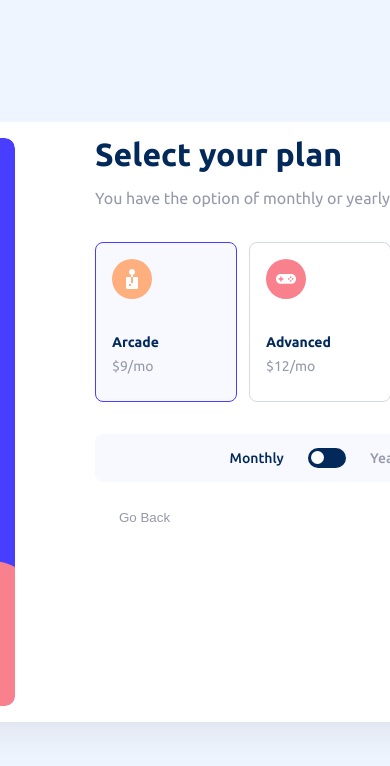
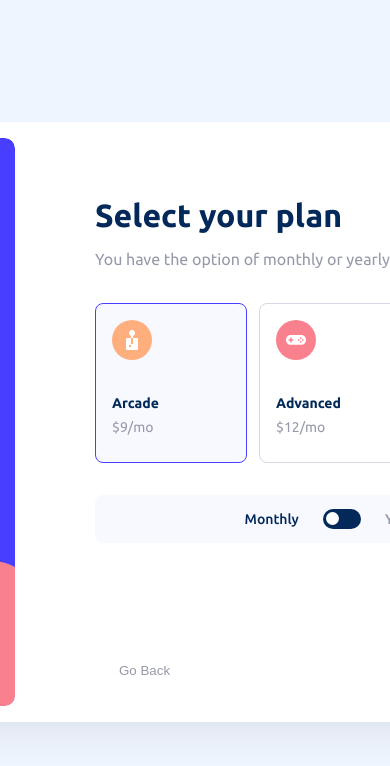
Before and after one commit to Quaye-David/multi-step-form, an Angular app: page /multi-step/step2 in a window 390 px wide. Shown: the top 766 px of the page. Built offline with nearby package versions, Linux system fonts and the light colour scheme.

Commit message:
refactor: update component styles for improved layout and responsiveness

```diff
--- a/src/app/components/step1/step1.component.css
+++ b/src/app/components/step1/step1.component.css
@@ -1,4 +1,5 @@
 .personal-info {
+  max-width: 480px;
   min-height: 100%;
   display: grid;
   grid-template-rows: 1fr auto;
@@ -6,12 +7,10 @@
 }
 
 .personal-info__container {
-  max-width: 554px;
   margin: 0 auto;
   width: 100%;
-  display: flex;
-  flex-direction: column;
-  gap: 1.5rem;
+  align-content: center;
+
 }
 
 .personal-info__title {
--- a/src/app/components/step2/step2.component.css
+++ b/src/app/components/step2/step2.component.css
@@ -1,6 +1,15 @@
 .plan-selection {
-  max-width: 450px;
-  max-height: 348px;
+  max-width: 480px;
+  min-height: 100%;
+  display: grid;
+  grid-template-rows: 1fr auto;
+  gap: 2rem;
+}
+
+.plan-selection__container {
+  margin: 0 auto;
+  width: 100%;
+  align-content: center;
 }
 
 .plan-selection__title {
--- a/src/app/components/step2/step2.component.html
+++ b/src/app/components/step2/step2.component.html
@@ -1,5 +1,6 @@
 <!-- step2.component.html -->
 <div class="plan-selection">
+  <div class="plan-selection__container">
   <span class="plan-selection__title">Select your plan</span>
   <p class="plan-selection__description">You have the option of monthly or yearly billing.</p>
 
@@ -33,6 +34,8 @@
     </label>
     <span class="billing-toggle__option" [class.billing-toggle__option--active]="isYearly">Yearly</span>
   </div>
+</div>
+
 
   <app-navigation-buttons [showBackButton]="true" [showNextButton]="true" [isNextDisabled]="!selectedPlan"
     (onBack)="goBack()" (onNext)="goNext()" />
--- a/src/app/components/step3/step3.component.css
+++ b/src/app/components/step3/step3.component.css
@@ -1,6 +1,16 @@
 /* step3.component.css */
 .add-ons {
-  width: 450px;
+  max-width: 480px;
+  min-height: 100%;
+  display: grid;
+  grid-template-rows: 1fr auto;
+  gap: 2rem;
+}
+
+.add-ons__container {
+  margin: 0 auto;
+  width: 100%;
+  align-content: center;
 }
 
 .add-ons__header {
--- a/src/app/components/step3/step3.component.html
+++ b/src/app/components/step3/step3.component.html
@@ -1,4 +1,5 @@
 <div class="add-ons">
+  <div class="add-ons__container">
   <div class="add-ons__header">
     <span class="add-ons__title">Pick add-ons</span>
     <p class="add-ons__description">Add-ons help enhance your gaming experience.</p>
@@ -40,6 +41,7 @@
       </div>
     }
   </div>
+</div>
   <app-navigation-buttons [showBackButton]="true" [showNextButton]="true" [isNextDisabled]="!selectedAddons.length"
     (onBack)="goBack()" (onNext)="goNext()" />
 </div>
--- a/src/app/components/step4/step4.component.css
+++ b/src/app/components/step4/step4.component.css
@@ -1,6 +1,16 @@
 /* step4.component.css */
 .summary {
-    max-width: 450px;
+    max-width: 480px;
+    min-height: 100%;
+    display: grid;
+    grid-template-rows: 1fr auto;
+    gap: 2rem;
+}
+
+.summary__container {
+    margin: 0 auto;
+    width: 100%;
+    align-content: center;
 }
 
 .summary__title {
--- a/src/app/components/step4/step4.component.html
+++ b/src/app/components/step4/step4.component.html
@@ -1,5 +1,6 @@
 <!DOCTYPE html>
 <div class="summary">
+  <div class="summary__container">
   <span class="summary__title">Finishing up</span>
   <p class="summary__description">Double-check everything looks OK before confirming.</p>
 
@@ -38,6 +39,7 @@
         {{ totalPrice | currency:'USD':'symbol-narrow' }}/{{ selectedPlan.isYearly ? 'yr' : 'mo' }}
       </span>
   </div>
+</div>
 
   <app-navigation-buttons
     [showBackButton]="true"
--- a/src/app/components/step5/step5.component.css
+++ b/src/app/components/step5/step5.component.css
@@ -1,6 +1,8 @@
 .thank-you {
+  max-width: 480px;
   display: grid;
   height: 100%;
+  align-content: center;
 }
 
 .thank-you__content {
--- a/src/app/components/step5/step5.component.ts
+++ b/src/app/components/step5/step5.component.ts
@@ -16,11 +16,11 @@ export class Step5Component implements OnDestroy {
 
   constructor(private readonly router: Router) {}
 
-  // ngOnInit(): void {
-  //   this.timeoutId = window.setTimeout(() => {
-  //     this.router.navigate(['/']);
-  //   }, 3000);
-  // }
+  ngOnInit(): void {
+    this.timeoutId = window.setTimeout(() => {
+      this.router.navigate(['/']);
+    }, 3000);
+  }
 
   ngOnDestroy(): void {
     if (this.timeoutId) {
```
